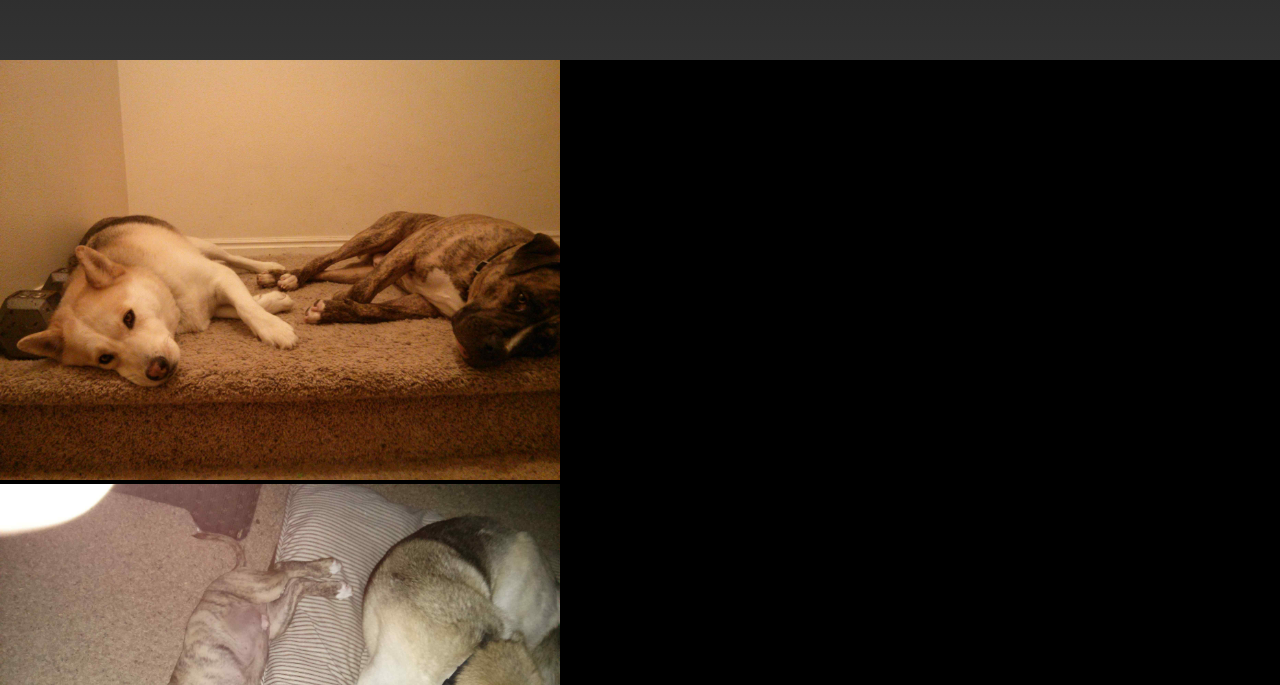
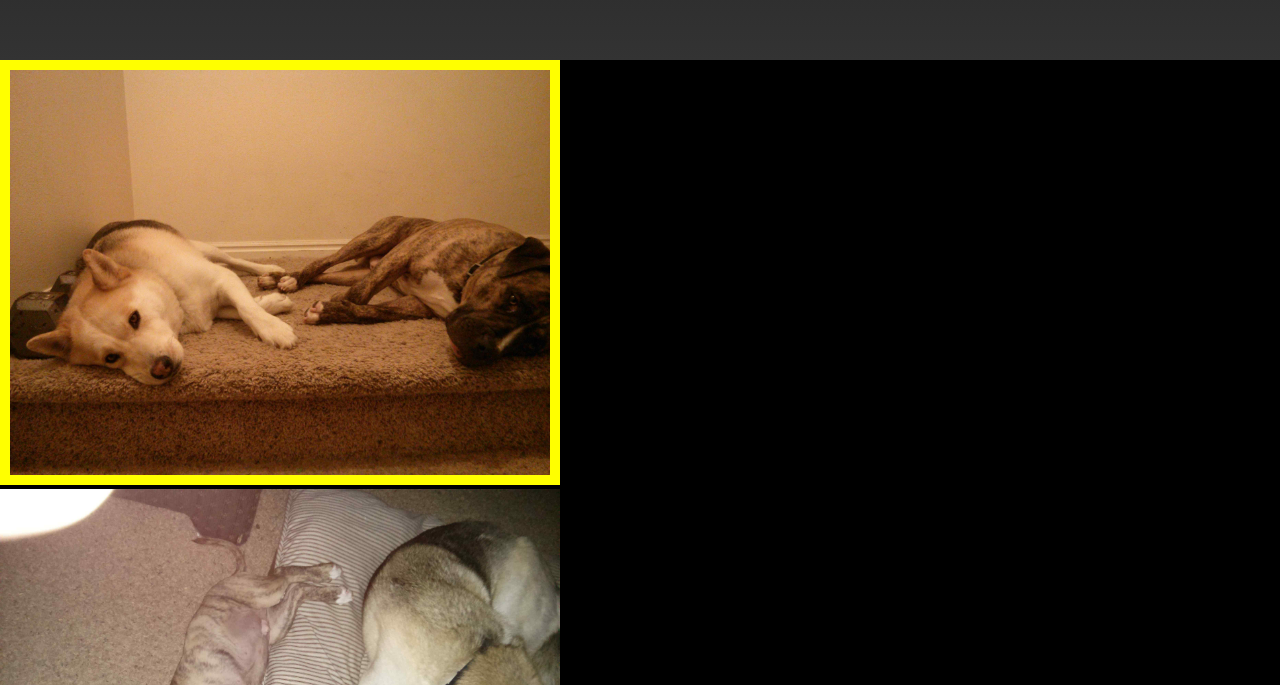
Before and after one commit to astevezimm/astevezimm.github.io, a plain HTML site: page index.html in a window 1280 px wide. Shown: the part 740-1425 px from the top of the page. Drawn offline with Linux system fonts and the light colour scheme.

Commit message:
implement image selection logic

```diff
--- a/index.js
+++ b/index.js
@@ -2,6 +2,26 @@ const IMG_COUNT = 20;
 
 let htmlContent = "";
 for (let i = 1; i <= IMG_COUNT; i++)
-    htmlContent += `<li><img src="images/i${i.toString().padStart(2, '0')}.jpg" alt="Leila" /></li>`;
+    htmlContent += `<li><img id="${i}" src="images/i${i.toString().padStart(2, '0')}.jpg" alt="Leila" /></li>`;
 
 document.getElementById("gallery").innerHTML = htmlContent;
+
+let index = IMG_COUNT;
+let active = document.getElementById(index);
+nextImg();
+
+function nextImg() {
+    index = index >= IMG_COUNT ? 1 : index + 1;
+    updateActive();
+}
+
+function prevImg() {
+    index = index <= 1 ? IMG_COUNT : index - 1;
+    updateActive();
+}
+
+function updateActive() {
+    active.classList.remove("active");
+    active = document.getElementById(index);
+    active.classList.add("active");
+}
--- a/styles.css
+++ b/styles.css
@@ -129,3 +129,7 @@ img {
     width: 100%;
     max-width: 35rem;
 }
+
+.active {
+    border: solid yellow 10px;
+}
```
